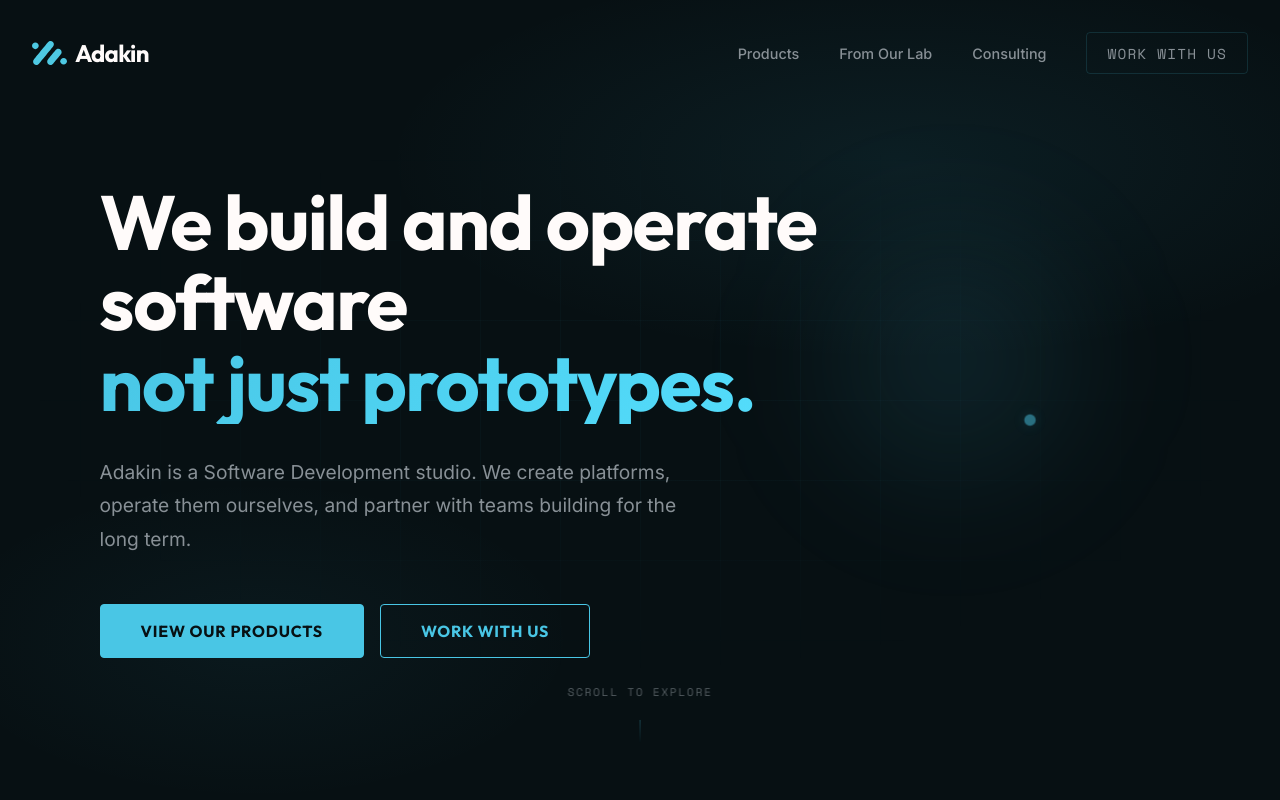
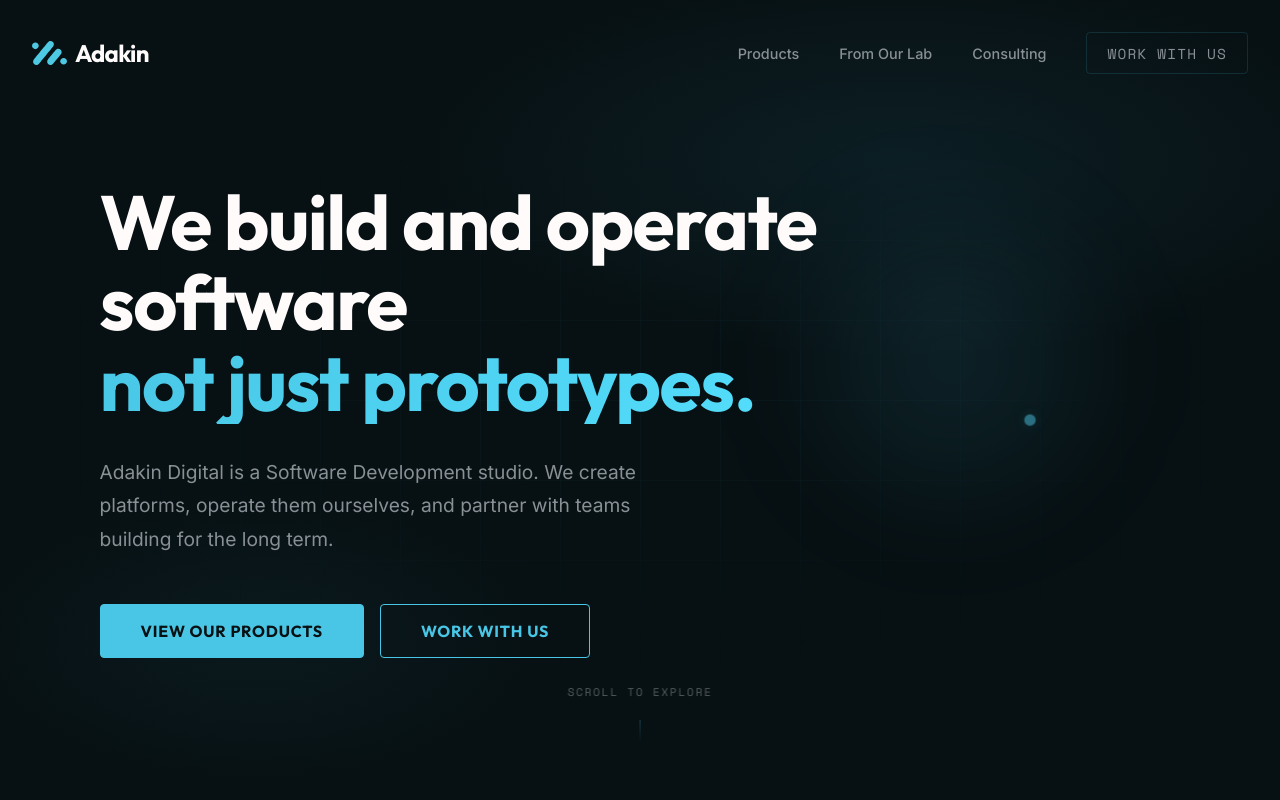
Before and after one commit to adakindigital/adakindigital, a React (Vite) app: page / in a window 1280 px wide. Shown: the top 800 px of the page. Built offline with nearby package versions, Linux system fonts and the light colour scheme.

Commit message:
copy update for hero, and tradetrackr under our work

```diff
--- a/src/components/Hero.jsx
+++ b/src/components/Hero.jsx
@@ -76,7 +76,7 @@ const Hero = () => {
                     </h1>
 
                     <p ref={subRef} className="hero-sub">
-                        Adakin is a Software Development studio. We create platforms,
+                        Adakin Digital is a Software Development studio. We create platforms,
                         operate them ourselves, and partner with teams building
                         for the long term.
                     </p>
--- a/src/components/Work.jsx
+++ b/src/components/Work.jsx
@@ -34,7 +34,7 @@ const products = [
     {
         title: 'Tradetrackr',
         tagline: 'Trading insights & execution tools',
-        desc: 'Advanced trade logging and performance analytics designed specifically for day traders.',
+        desc: 'Advanced trade logging, performance analytics and AI coaching designed specifically for day traders.',
         status: 'dev',
         statusLabel: 'In Development',
         link: '/coming-soon/tradetrackr',
```
